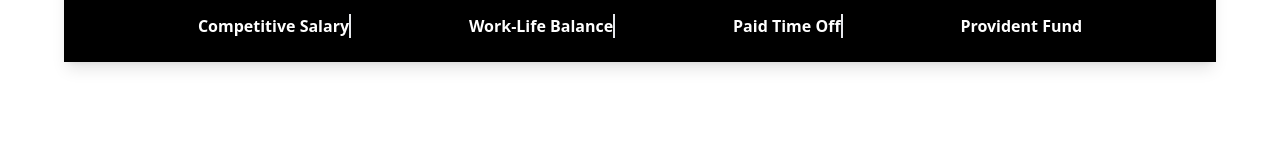
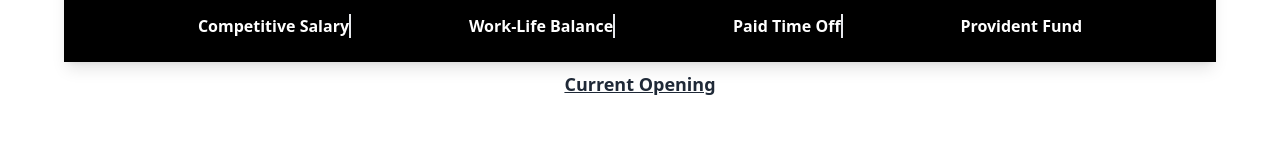
Before and after one commit to Mdsakib999/tazan-group, a React (Vite) app: page /career in a window 1280 px wide. Shown: the part 562-722 px from the top of the page. Built offline with nearby package versions, Linux system fonts and the light colour scheme.

Commit message:
career page opening txt

```diff
--- a/src/components/Career.jsx
+++ b/src/components/Career.jsx
@@ -28,6 +28,8 @@ const Career = () => {
           <p >Provident Fund</p>
         </div>
       </div>
+
+      <h1 className="text-center mt-2 text-lg font-bold underline">Current Opening</h1>
     </div>
   );
 };
```
